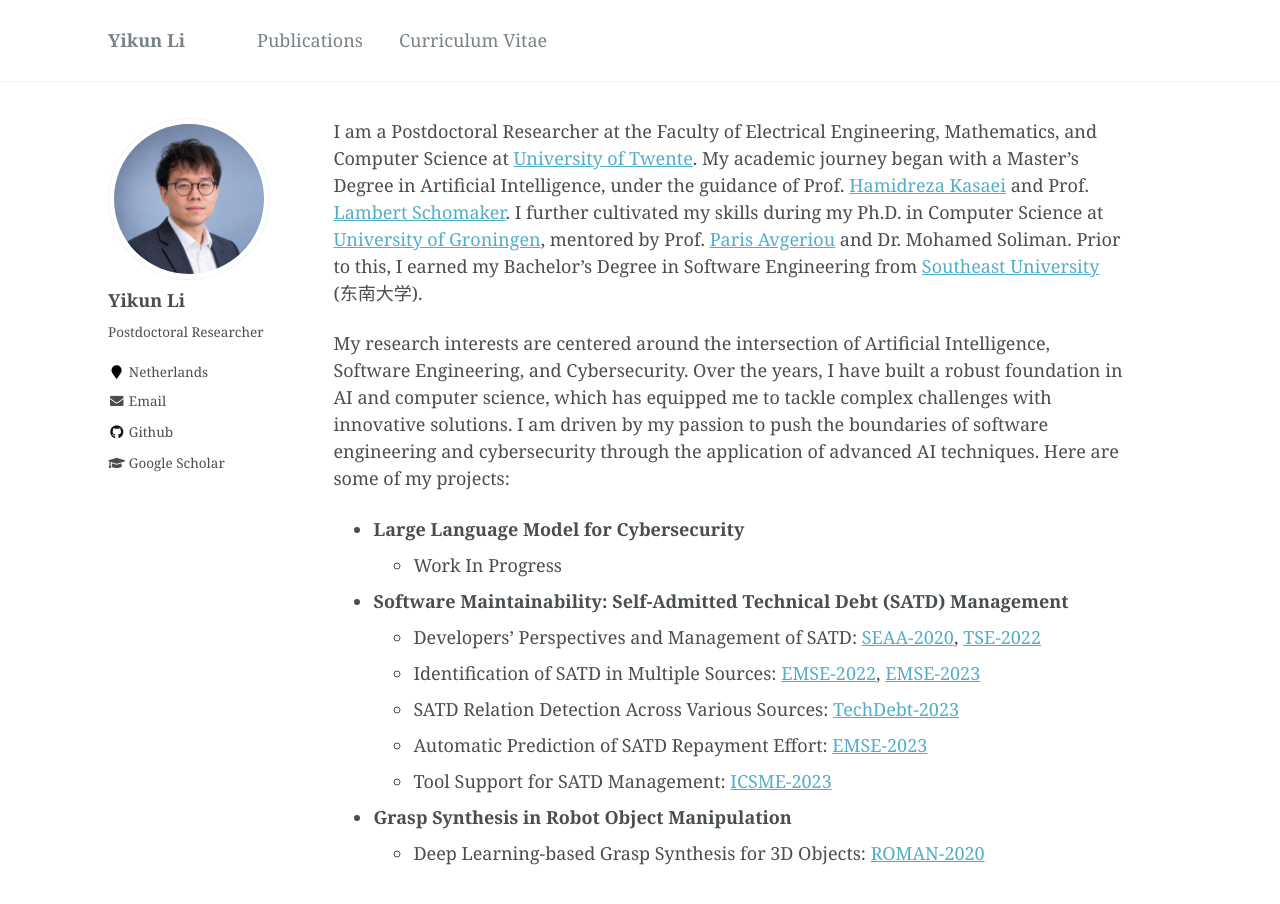
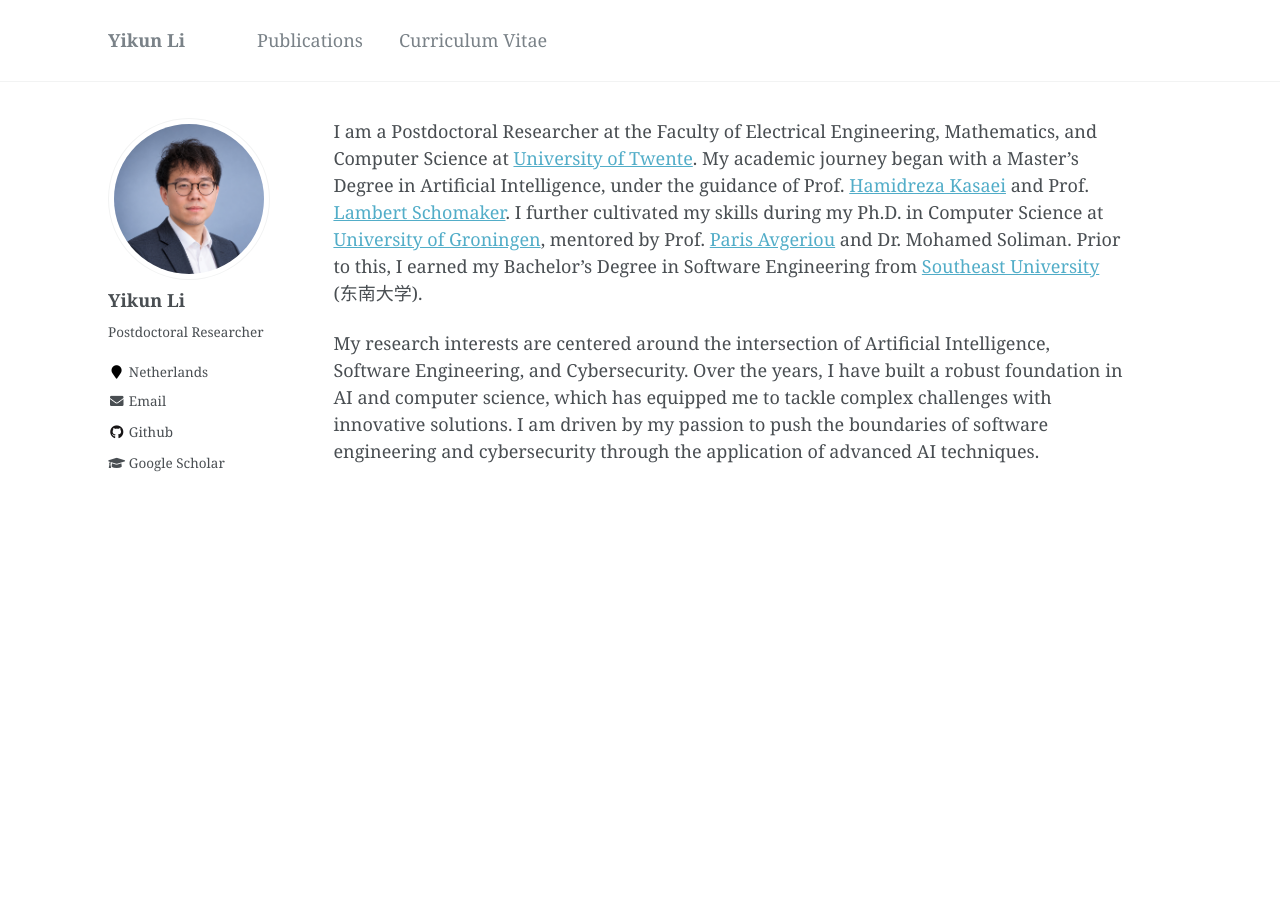
Before and after one commit to yikun-li/yikun-li.github.io, a Jekyll site: the page built from _pages/about.md, in a window 1280 px wide and 1074 px high. Shown: the top 904 px of the window. Built offline with Jekyll 4.4.1, drawn with Linux system fonts in a browser that asks for light colours; some web fonts are replaced.

Commit message:
Remove projects list from homepage
Co-Authored-By: Claude Fable 5 <noreply@anthropic.com>

```diff
--- a/_pages/about.md
+++ b/_pages/about.md
@@ -8,17 +8,4 @@ redirect_from:
 
 I am a Postdoctoral Researcher at the Faculty of Electrical Engineering, Mathematics, and Computer Science at [University of Twente](https://en.wikipedia.org/wiki/University_of_Twente). My academic journey began with a Master’s Degree in Artificial Intelligence, under the guidance of Prof. [Hamidreza Kasaei](https://hkasaei.github.io) and Prof. [Lambert Schomaker](https://www.ai.rug.nl/~lambert/). I further cultivated my skills during my Ph.D. in Computer Science at [University of Groningen](https://en.wikipedia.org/wiki/University_of_Groningen), mentored by Prof. [Paris Avgeriou](http://www.cs.rug.nl/~paris/) and Dr. Mohamed Soliman. Prior to this, I earned my Bachelor’s Degree in Software Engineering from [Southeast University](https://en.wikipedia.org/wiki/Southeast_University) (东南大学).
 
-My research interests are centered around the intersection of Artificial Intelligence, Software Engineering, and Cybersecurity. Over the years, I have built a robust foundation in AI and computer science, which has equipped me to tackle complex challenges with innovative solutions. I am driven by my passion to push the boundaries of software engineering and cybersecurity through the application of advanced AI techniques. Here are some of my projects:
-
-- **Large Language Model for Cybersecurity**
-  - Work In Progress
-
-- **Software Maintainability: Self-Admitted Technical Debt (SATD) Management**
-  - Developers’ Perspectives and Management of SATD: [SEAA-2020](https://arxiv.org/abs/2007.01568), [TSE-2022](https://arxiv.org/abs/2205.13872)
-  - Identification of SATD in Multiple Sources: [EMSE-2022](https://arxiv.org/abs/2202.02180), [EMSE-2023](https://arxiv.org/abs/2202.02387)
-  - SATD Relation Detection Across Various Sources: [TechDebt-2023](https://arxiv.org/abs/2303.07079)
-  - Automatic Prediction of SATD Repayment Effort: [EMSE-2023](/publications/)
-  - Tool Support for SATD Management: [ICSME-2023](https://arxiv.org/abs/2308.13128)
-
-- **Grasp Synthesis in Robot Object Manipulation**
-  - Deep Learning-based Grasp Synthesis for 3D Objects: [ROMAN-2020](https://arxiv.org/abs/2002.03892)
+My research interests are centered around the intersection of Artificial Intelligence, Software Engineering, and Cybersecurity. Over the years, I have built a robust foundation in AI and computer science, which has equipped me to tackle complex challenges with innovative solutions. I am driven by my passion to push the boundaries of software engineering and cybersecurity through the application of advanced AI techniques.
```
